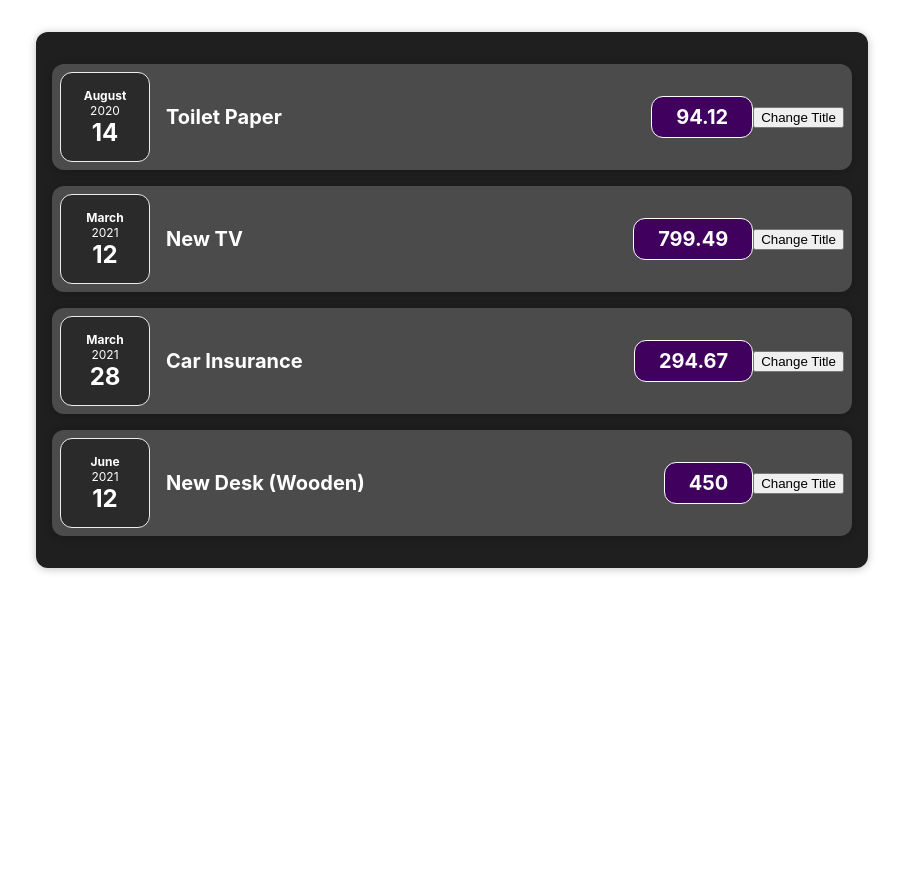
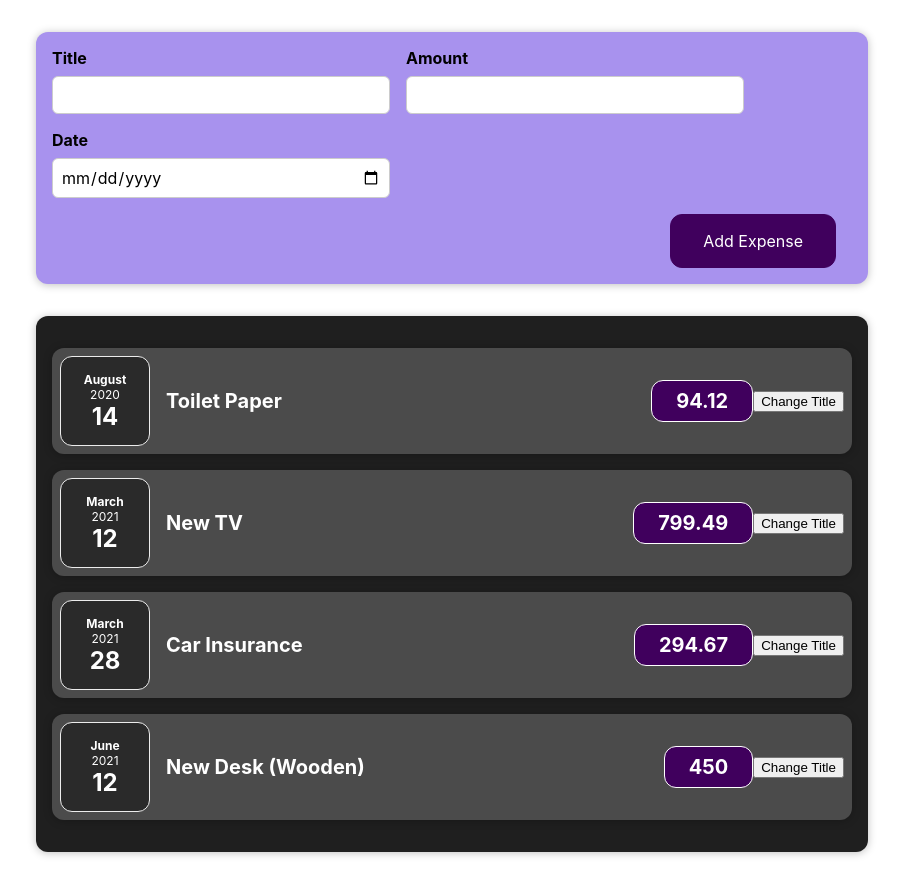
Before and after one commit to romankolivashko/expense-tracker, a React (Create React App) app: page / in a window 1280 px wide. Shown: the whole page, without its empty margins (188-1091 px from the left). Before the commit the page ends 800 px from the top, so only its background shows below. Built offline with nearby package versions, Linux system fonts and the light colour scheme; the HTML template or start-up script is replaced by a standard one.

Commit message:
Added onChange event handlers

```diff
--- a/src/App.js
+++ b/src/App.js
@@ -1,4 +1,5 @@
 import Expenses from "./components/Expenses/Expenses";
+import NewExpense from './components/NewExpense/NewExpense';
 
 function App() {
   const expenses = [
@@ -24,7 +25,10 @@
   ];
 
   return (
-    <Expenses items={expenses} />
+    <div>
+      <NewExpense />
+      <Expenses items={expenses} />
+    </div>
   );
 }
 
--- a/src/components/Expenses/ExpenseItem.js
+++ b/src/components/Expenses/ExpenseItem.js
@@ -1,16 +1,20 @@
+import React, { useState } from 'react';
+
 import ExpenseDate from './ExpenseDate';
 import './ExpenseItem.css';
 import Card from '../UI/Card';
 
 function ExpenseItem(props){
+  const [title, setTitle] = useState(props.title);
+
   const clickHandler = () => {
-    console.log('Clicked!!!');
+    setTitle('Updated');
   };
   return(
     <Card className="expense-item">
       <ExpenseDate date={props.date} />
       <div className="expense-item__description">
-        <h2>{props.title}</h2>
+        <h2>{title}</h2>
         <div className="expense-item__price">{props.amount}</div>
       </div>
       <button onClick={clickHandler}>Change Title</button>
--- /dev/null
+++ b/src/components/NewExpense/ExpenseForm.css
@@ -0,0 +1,26 @@
+.new-expense__controls {
+  display: flex;
+  flex-wrap: wrap;
+  gap: 1rem;
+  margin-bottom: 1rem;
+  text-align: left;
+}
+
+.new-expense__control label {
+  font-weight: bold;
+  margin-bottom: 0.5rem;
+  display: block;
+}
+
+.new-expense__control input {
+  font: inherit;
+  padding: 0.5rem;
+  border-radius: 6px;
+  border: 1px solid #ccc;
+  width: 20rem;
+  max-width: 100%;
+}
+
+.new-expense__actions {
+  text-align: right;
+}
--- /dev/null
+++ b/src/components/NewExpense/ExpenseForm.js
@@ -0,0 +1,93 @@
+import React, { useState } from "react";
+import "./ExpenseForm.css";
+
+const ExpenseForm = () => {
+  const [enteredTitle, setEnteredTitle] = useState("");
+  const [enteredAmount, setEnteredAmount] = useState("");
+  const [enteredDate, setEnteredDate] = useState("");
+
+  // const [userInput, setUserInput] = useState({
+  //   enteredTitle: '',
+  //   enterdAmount: '',
+  //   enteredDate: ''
+  // });
+
+  const titleChangeHandler = (event) => {
+    setEnteredTitle(event.target.value);
+    // setUserInput({
+    //   ...userInput,
+    //   enteredTitle: event.target.value,
+    // })
+  };
+
+  const amountChangeHandler = (event) => {
+    setEnteredAmount(event.target.value);
+    // setUserInput({
+    //   ...userInput,
+    //   enteredAmount: event.target.value,
+    // })
+  };
+
+  const dateChangeHandler = (event) => {
+    setEnteredDate(event.target.value);
+    // setUserInput({
+    //   ...userInput,
+    //   enteredDate: event.target.value,
+    // })
+  };
+
+  const submitHandler = (event) => {
+    event.preventDefault();
+
+    const expenseData = {
+      title: enteredTitle,
+      amount: enteredAmount,
+      date: new Date(enteredDate),
+    };
+
+    console.log(expenseData);
+    setEnteredAmount("");
+    setEnteredDate("");
+    setEnteredTitle("");
+  };
+
+  return (
+    <form onSubmit={submitHandler}>
+      <div className="new-expense__controls">
+        <div className="new-expense__control">
+          <label>Title</label>
+          <input
+            type="text"
+            value={enteredTitle}
+            onChange={titleChangeHandler}
+          />
+        </div>
+        <div className="new-expense__control">
+          <label>Amount</label>
+          <input
+            type="number"
+            min="0.01"
+            step="0.01"
+            value={enteredAmount}
+            onChange={amountChangeHandler}
+          />
+        </div>
+        <div className="new-expense__control">
+          <label>Date</label>
+          <input
+            type="date"
+            min="2019-01-01"
+            max="2022-12-31"
+            value={enteredDate}
+            onChange={dateChangeHandler}
+          />
+        </div>
+      </div>
+      <div className="new-expense__actions">
+        <button type="submit">Add Expense</button>
+      </div>
+    </form>
+  );
+};
+
+export default ExpenseForm;
--- /dev/null
+++ b/src/components/NewExpense/NewExpense.css
@@ -0,0 +1,38 @@
+.new-expense {
+  background-color: #a892ee;
+  padding: 1rem;
+  margin: 2rem auto;
+  width: 50rem;
+  max-width: 95%;
+  border-radius: 12px;
+  text-align: center;
+  box-shadow: 0 1px 8px rgba(0, 0, 0, 0.25);
+}
+
+.new-expense button {
+  font: inherit;
+  cursor: pointer;
+  padding: 1rem 2rem;
+  border: 1px solid #40005d;
+  background-color: #40005d;
+  color: white;
+  border-radius: 12px;
+  margin-right: 1rem;
+}
+
+.new-expense button:hover,
+.new-expense button:active {
+  background-color: #510674;
+  border-color: #510674;
+}
+
+.new-expense button.alternative {
+  color: #220131;
+  border-color: transparent;
+  background-color: transparent;
+}
+
+.new-expense button.alternative:hover,
+.new-expense button.alternative:active {
+  background-color: #ddb3f8;
+}
--- /dev/null
+++ b/src/components/NewExpense/NewExpense.js
@@ -0,0 +1,12 @@
+import React from 'react';
+import './NewExpense.css';
+import ExpenseForm from './ExpenseForm';
+
+const NewExpense = () => {
+  return <div className="new-expense">
+    <ExpenseForm />
+  </div>
+
+}
+
+export default NewExpense;
```
